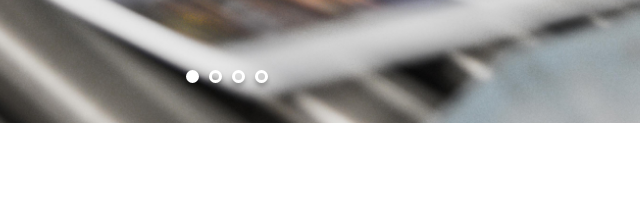
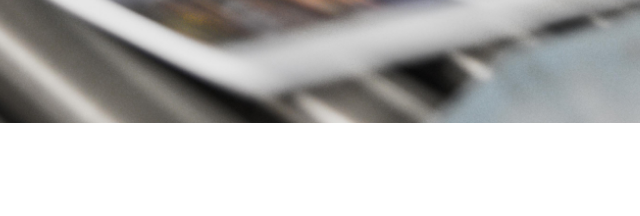
Before and after one commit to DuskyLunari/P5_Print-it, a plain HTML site: page index.html in a window 1280 px wide. Shown: the part 448-664 px from the top of the page, 413-1053 px from the left. Drawn offline with Linux system fonts and the light colour scheme.

Commit message:
Fix: removed div holding dots

```diff
--- a/index.html
+++ b/index.html
@@ -23,10 +23,6 @@
 		<img src="assets/images/arrow_left.png" class="arrow arrow_left" alt="flèche gauche">
 		<img src="assets/images/arrow_right.png" class="arrow arrow_right" alt="flèche droite">
 		<div class="dots">
-			<div class="dot dot_selected"></div>
-			<div class="dot"></div>
-			<div class="dot"></div>
-			<div class="dot"></div>
 		</div>
 	</div>
 	<section id="about-us" class="container">
```
